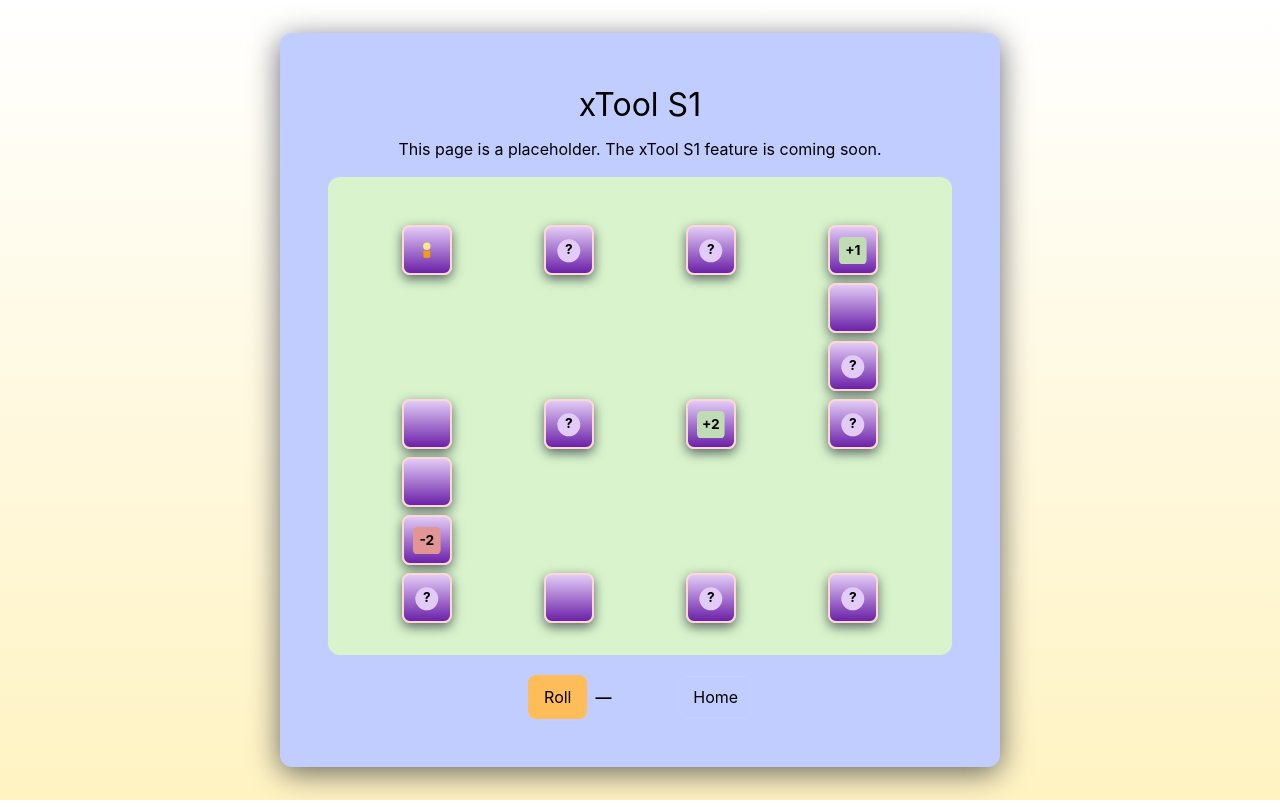
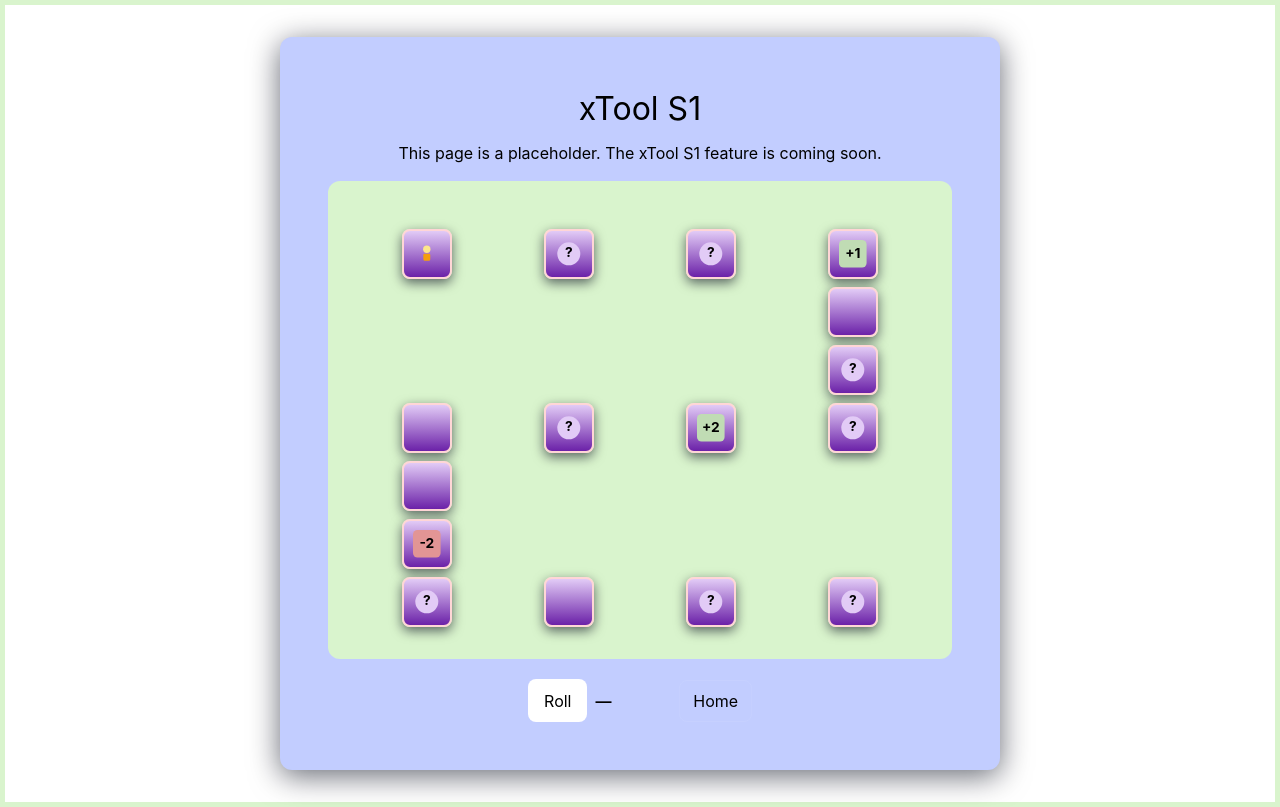
Before and after one commit to JoshuaWuebbolt/ODC_Games, a Next.js app in the folder odc_webgames/: page /s1 in a window 1280 px wide. Built offline with nearby package versions, Linux system fonts and the light colour scheme.

Commit message:
Changed S1 background

```diff
--- a/odc_webgames/app/s1/page.tsx
+++ b/odc_webgames/app/s1/page.tsx
@@ -242,7 +242,8 @@
                 justifyContent: "center",
                 // responsive padding
                 padding: "clamp(12px, 3vw, 32px)",
-                background: "linear-gradient(180deg,#fff 0%, #fff3c2 100%)",
+                background: "white",
+                border: "5px solid #d9f4cd  ",
                 color: "#e6eef8",
                 fontFamily: "Inter, system-ui, -apple-system, 'Segoe UI', Roboto, 'Helvetica Neue', Arial",
             }}
@@ -366,7 +367,7 @@
                                     padding: "0.6rem 1rem",
                                     borderRadius: 8,
                                     border: "none",
-                                    background: "#ffbd59",
+                                    background: "#ffffffff",
                                     color: "#000000ff",
                                     cursor: "pointer",
                                     fontSize: "clamp(0.9rem, 2.2vw, 1rem)",
```
